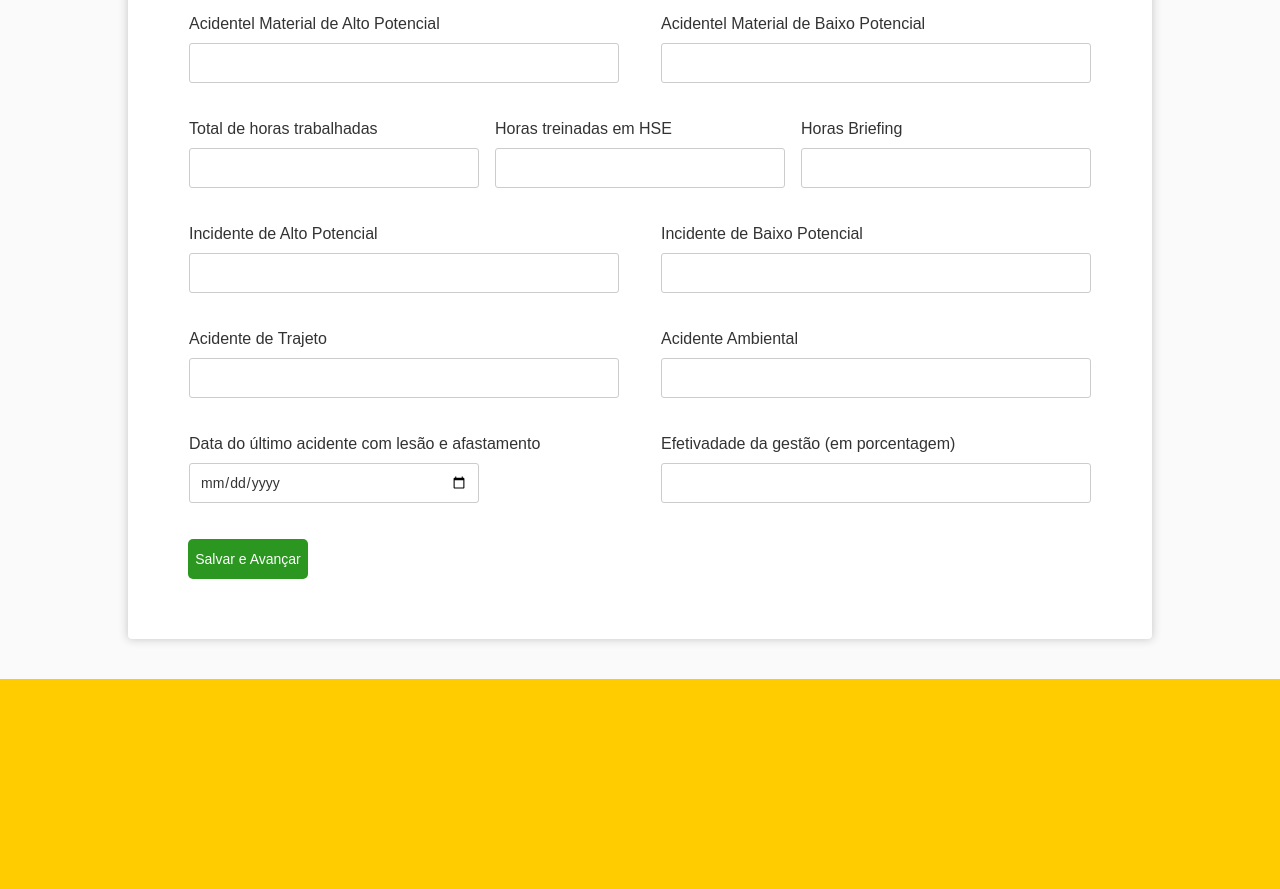
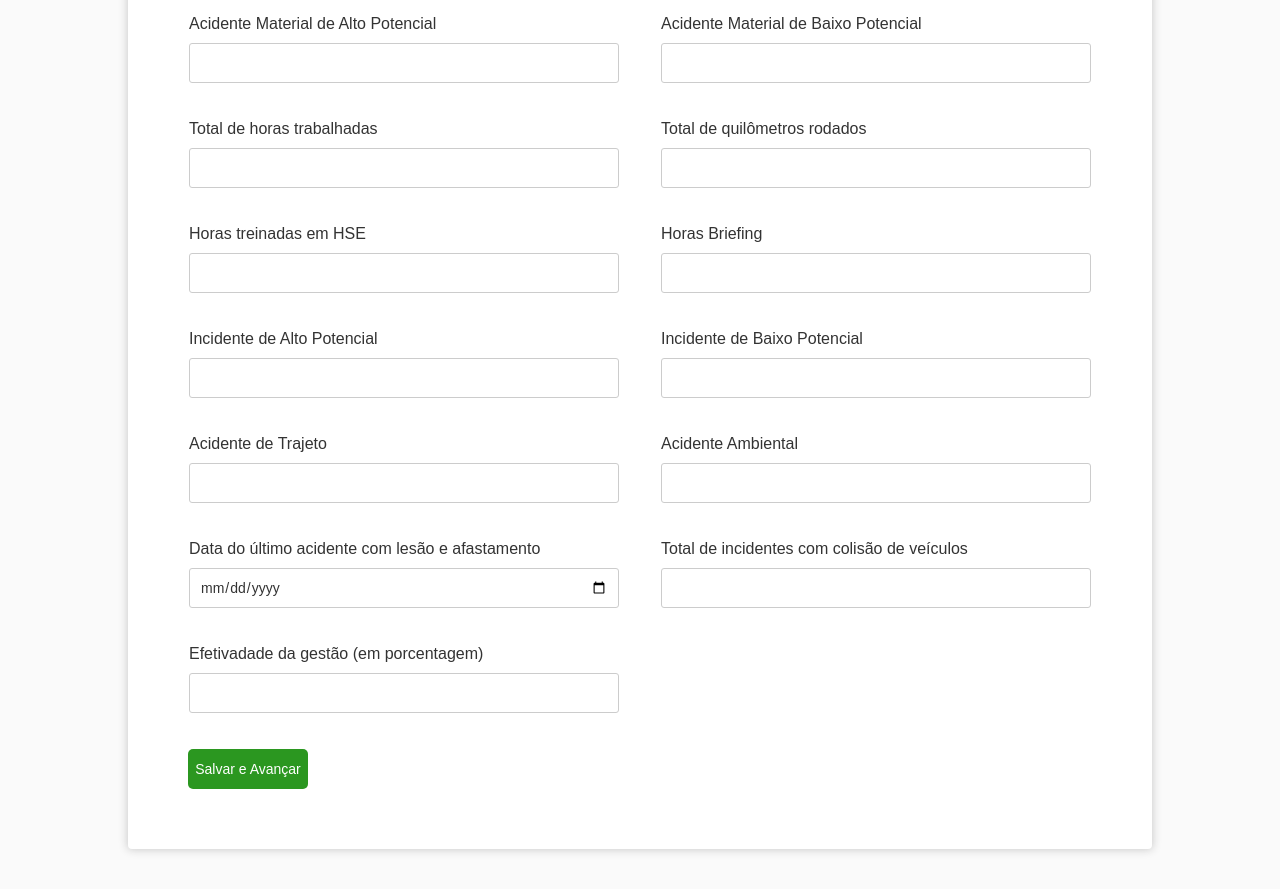
Before and after one commit to ffcro3/hse-monthly-report-front, a React (Create React App) app: page /report-mensal/monthly/1 in a window 1280 px wide. Shown: the part 960-1849 px from the top of the page. Before the commit the page ends 1639 px from the top, so only its background shows below. Built offline with nearby package versions, Linux system fonts and the light colour scheme; no server answers; the HTML template or start-up script is replaced by a standard one.

Commit message:
Added changes for TSP (kilometers and icv's)

```diff
--- a/package.json
+++ b/package.json
@@ -39,7 +39,6 @@
   "devDependencies": {
     "@typescript-eslint/eslint-plugin": "^2.3.1",
     "@typescript-eslint/parser": "^2.3.1",
-    "babel-eslint": "^10.0.3",
     "eslint": "^6.4.0",
     "eslint-config-airbnb": "^18.0.1",
     "eslint-config-prettier": "^6.3.0",
--- a/src/pages/Ergo/index.js
+++ b/src/pages/Ergo/index.js
@@ -303,7 +303,11 @@ export default class Report extends Component {
         <>
           <Page>
             <Header>
-              <img src={logo} alt="SafetyBBSlogo" />
+              <img
+                src={logo}
+                alt="SafetyBBSlogo"
+                onClick={() => this.props.history.push('/')}
+              />
             </Header>
             <Container>
               <HeaderTitle>
@@ -392,6 +396,7 @@ export default class Report extends Component {
                       </Option>
                       <Option value="Sim">Sim</Option>
                       <Option value="Não">Não</Option>
+                      <Option value="N/A">N/A</Option>
                       <Option value="Excedido">Excedido</Option>
                     </SelectInputFourth>
                   </FormGroup>
--- a/src/pages/ReportMensal/index.js
+++ b/src/pages/ReportMensal/index.js
@@ -50,6 +50,7 @@ export default class Report extends Component {
     materialincidenthigh: '',
     materialincidentlow: '',
     hoursworked: '',
+    kilometers: '',
     hourstraining: '',
     hoursbriefing: '',
     incidenthigh: '',
@@ -57,6 +58,7 @@ export default class Report extends Component {
     incidentpath: '',
     incidentenvironment: '',
     lastincident: '',
+    icv: '',
     effectiveness: '',
   };
 
@@ -75,6 +77,9 @@ export default class Report extends Component {
       reportData: JSON.parse(JSON.stringify(response.data[0])),
       fullMonthly: JSON.parse(JSON.stringify(response.data[1])),
     });
+
+    console.log(this.state.reportData);
+    console.log(this.state.fullMonthly);
 
     this.setState({
       efectives:
@@ -129,6 +134,10 @@ export default class Report extends Component {
         JSON.parse(JSON.stringify(response.data[1])) === null
           ? 0
           : JSON.parse(JSON.stringify(response.data[1])).hoursworked,
+      kilometers:
+        JSON.parse(JSON.stringify(response.data[1])) === null
+          ? 0
+          : JSON.parse(JSON.stringify(response.data[1])).kilometers,
       hourstraining:
         JSON.parse(JSON.stringify(response.data[1])) === null
           ? 0
@@ -161,6 +170,10 @@ export default class Report extends Component {
         JSON.parse(JSON.stringify(response.data[1])) === null
           ? 0
           : JSON.parse(JSON.stringify(response.data[1])).effectiveness,
+      icv:
+        JSON.parse(JSON.stringify(response.data[1])) === null
+          ? 0
+          : JSON.parse(JSON.stringify(response.data[1])).icv,
     });
   }
 
@@ -202,6 +215,7 @@ export default class Report extends Component {
       materialincidenthigh: this.state.materialincidenthigh,
       materialincidentlow: this.state.materialincidentlow,
       hoursworked: this.state.hoursworked,
+      kilometers: this.state.kilometers,
       hourstraining: this.state.hourstraining,
       hoursbriefing: this.state.hoursbriefing,
       incidenthigh: this.state.incidenthigh,
@@ -210,6 +224,7 @@ export default class Report extends Component {
       incidentenvironment: this.state.incidentenvironment,
       lastincident: this.state.lastincident,
       effectiveness: this.state.effectiveness,
+      icv: this.state.icv,
     });
 
     const loginpath = `/report-mensal/environment/${this.state.actualReport}`;
@@ -256,6 +271,7 @@ export default class Report extends Component {
                     src={safetyLogo}
                     alt="Safety First Logo"
                     style={{ height: 150 }}
+                    onClick={() => this.props.history.push('/')}
                   />
                 </HeaderImage>
                 <HeaderInfo>
@@ -444,7 +460,7 @@ export default class Report extends Component {
                 <Row>
                   <FormGroup>
                     <LabelInput htmlFor="materialincidenthigh">
-                      Acidentel Material de Alto Potencial
+                      Acidente Material de Alto Potencial
                     </LabelInput>
                     <InputNumber
                       onChange={e =>
@@ -464,7 +480,7 @@ export default class Report extends Component {
                   </FormGroup>
                   <FormGroup>
                     <LabelInput htmlFor="materialincidentlow">
-                      Acidentel Material de Baixo Potencial
+                      Acidente Material de Baixo Potencial
                     </LabelInput>
                     <InputNumber
                       onChange={e =>
@@ -489,7 +505,7 @@ export default class Report extends Component {
                     <LabelInput htmlFor="hoursworked">
                       Total de horas trabalhadas
                     </LabelInput>
-                    <InputNumberTriple
+                    <InputNumber
                       onChange={e =>
                         this.setState({
                           hoursworked: e.target.value,
@@ -502,10 +518,29 @@ export default class Report extends Component {
                     />
                   </FormGroup>
                   <FormGroup>
+                    <LabelInput htmlFor="kilometersdone">
+                      Total de quilômetros rodados
+                    </LabelInput>
+                    <InputNumber
+                      onChange={e =>
+                        this.setState({
+                          kilometers: e.target.value,
+                          fullMonthly: {
+                            kilometers: e.target.value,
+                          },
+                        })
+                      }
+                      value={fullMonthly === null ? 0 : fullMonthly.kilometers}
+                    />
+                  </FormGroup>
+                </Row>
+
+                <Row>
+                  <FormGroup>
                     <LabelInput htmlFor="hourstraining">
                       Horas treinadas em HSE
                     </LabelInput>
-                    <InputNumberTriple
+                    <InputNumber
                       onChange={e =>
                         this.setState({
                           hourstraining: e.target.value,
@@ -523,7 +558,7 @@ export default class Report extends Component {
                     <LabelInput htmlFor="hoursbriefing">
                       Horas Briefing
                     </LabelInput>
-                    <InputNumberTriple
+                    <InputNumber
                       onChange={e =>
                         this.setState({
                           hoursbriefing: e.target.value,
@@ -636,6 +671,24 @@ export default class Report extends Component {
                   </FormGroup>
                   <FormGroup>
                     <LabelInput htmlFor="effectiveness">
+                      Total de incidentes com colisão de veículos
+                    </LabelInput>
+                    <InputNumber
+                      onChange={e =>
+                        this.setState({
+                          icv: e.target.value,
+                          fullMonthly: {
+                            icv: e.target.value,
+                          },
+                        })
+                      }
+                      value={fullMonthly === null ? 0 : fullMonthly.icv}
+                    />
+                  </FormGroup>
+                </Row>
+                <Row>
+                  <FormGroup>
+                    <LabelInput htmlFor="effectiveness">
                       Efetivadade da gestão (em porcentagem)
                     </LabelInput>
                     <InputNumber
--- a/src/pages/ReportMensal/styles.js
+++ b/src/pages/ReportMensal/styles.js
@@ -107,7 +107,7 @@ export const InputDate = styled.input.attrs({
 })`
   margin-top: 10px;
   height: 40px;
-  width: 290px;
+  width: 430px;
   border: 1px solid #ccc;
   color: #333;
   background: #fff;
--- a/src/services/monthActual.js
+++ b/src/services/monthActual.js
@@ -5,5 +5,5 @@ export const monthData = {
   finalDate: '07/04/2020',
   monthAll: 'Abril 2020',
   authorization:
-    'eyJhbGciOiJIUzI1NiIsInR5cCI6IkpXVCJ9.eyJpZCI6IjVlNWQxOGFiMzBlNjU2MzJiZGY1NDlkYyIsImlhdCI6MTU4NTkyOTA4OSwiZXhwIjoxNTg2NTMzODg5fQ.CpfWCtGLWqJmW4EIH1jZI5LNTAB2EWa50EGbBQdhM1w',
+    'eyJhbGciOiJIUzI1NiIsInR5cCI6IkpXVCJ9.eyJpZCI6IjVlOTVkYmI0YjhlMGVmMzUwYWQwYmNiYyIsImlhdCI6MTU4Njg4MDc3NywiZXhwIjoxNTg3NDg1NTc3fQ.irAFmyjK5BQbp_2v6ZVozUdlZSLRWG02vmubG8jPWPQ',
 };
```
Also changed, not shown: 2 other files (tests, documents, lock files or other folders).
